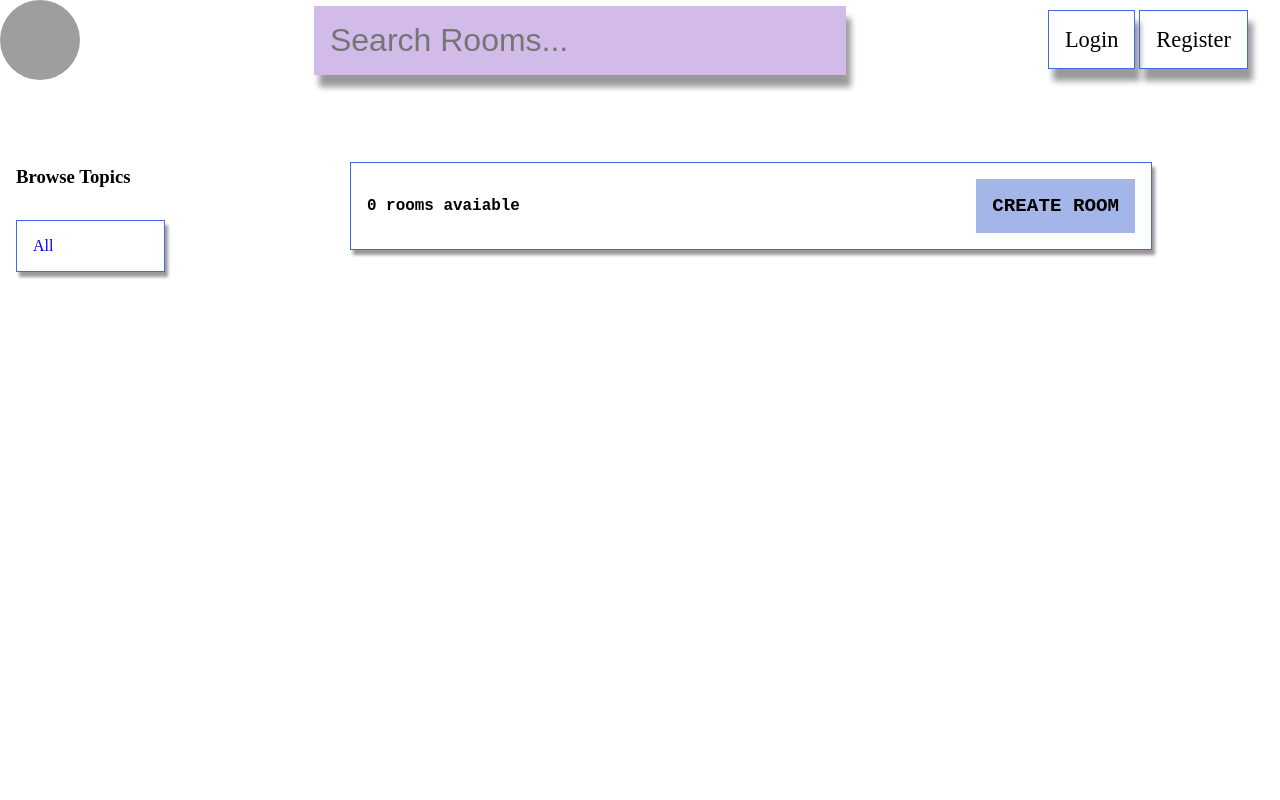
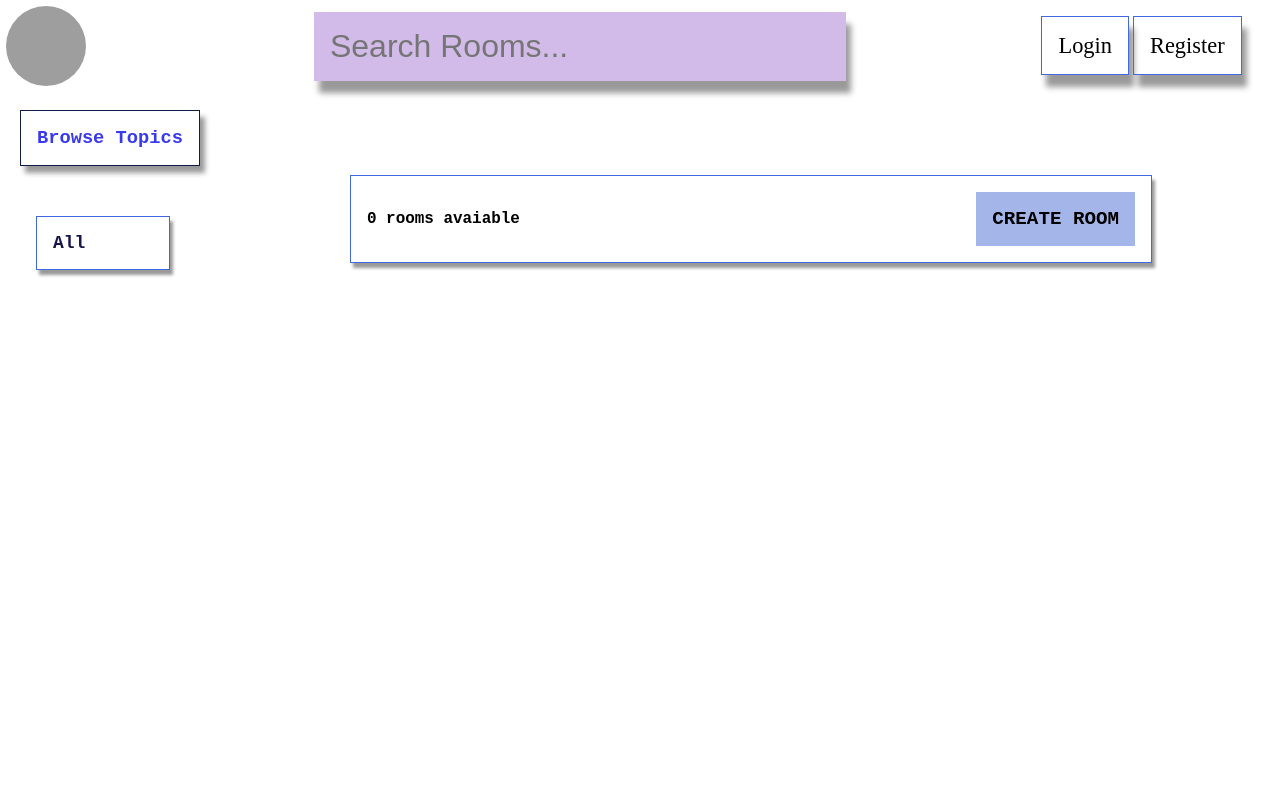
Before and after one commit to munzurkolkiran/Django-ForumApp, a Django app: page / in a window 1280 px wide. Run offline with Django 4.2, Linux system fonts and the light colour scheme; data that the repository does not hold is empty; grey boxes are pictures that could not be loaded.

Commit message:
anasayfa style'lari yapildi

```diff
--- a/base/templates/base/home.html
+++ b/base/templates/base/home.html
@@ -14,30 +14,65 @@
         grid-template-columns: 1fr 3fr;
     }
 
+    .h3 {
+        border: 1px solid rgb(15, 29, 70);
+        box-shadow: 5px 7px 5px rgba(0, 0, 0, .4);
+        padding: 1rem;
+    }
+
+    .fixed {
+        position: fixed;
+        overflow-x: hidden;
+        height: 35rem;
+        overflow: auto;
+        padding-right: 2rem;
+        top: 25%;
+        font-family: 'Courier New', Courier, monospace;
+        font-weight: 800;
+        margin-left: 20px;
+    }
+
     .home-sidebar {
         padding: 1rem;
         text-align: center;
-        position: fixed;
         top: 150px;
         display: flex;
         flex-direction: column;
+        width: 100px;
     }
 
     .sidebar-header {
         margin-bottom: 2rem;
+        position: fixed;
+        top: 110px;
+        color: rgb(57, 57, 237);
     }
 
-    .home-sidebar a {
+    .home-sidebar-header {
         display: flex;
         text-decoration: none;
         padding: 1rem;
         border: 1px solid royalblue;
         width: 100%;
         box-shadow: 3px 5px 3px rgba(0, 0, 0, .4);
+        text-align: center;
+        font-size: large;
+        color: rgb(22, 22, 77);
     }
 
     .topics {
         margin-top: 1rem;
+    }
+
+    .topics a {
+        color: rgb(57, 57, 237);
+        display: flex;
+        text-decoration: none;
+        padding: 1rem;
+        border: 1px solid royalblue;
+        width: 100%;
+        box-shadow: 3px 5px 3px rgba(0, 0, 0, .4);
+        text-align: center;
     }
 
     .home-main {
@@ -127,16 +162,19 @@
 
 
 <div class="home-container">
-    <div class="home-sidebar">
+    <div class="fixed">
         <div class="sidebar-header">
-            <h3>Browse Topics</h3>
+            <h3 class="h3">Browse Topics</h3>
         </div>
-        <div>
-            <a href="{% url 'home' %}">All</a> {% for topic in topics %}
-            <div class="topics">
-                <a href="{% url 'home' %}?q={{topic.name}}">{{topic.name}}</a>
+        <div class="home-sidebar">
+
+            <div>
+                <a class="home-sidebar-header" href="{% url 'home' %}">All</a> {% for topic in topics %}
+                <div class="topics">
+                    <a href="{% url 'home' %}?q={{topic.name}}">{{topic.name}}</a>
+                </div>
+                {% endfor %}
             </div>
-            {% endfor %}
         </div>
     </div>
 
--- a/templates/main.html
+++ b/templates/main.html
@@ -5,11 +5,34 @@
     <meta charset="UTF-8">
     <meta http-equiv="X-UA-Compatible" content="IE=edge">
     <meta name="viewport" content="width=device-width, initial-scale=1.0">
-    <title>documents</title>
+    <title>Blog</title>
+    <style>
+        /* width */
+
+         ::-webkit-scrollbar {
+            width: 10px;
+        }
+        /* Track */
+
+         ::-webkit-scrollbar-track {
+            background: #f1f1f1;
+        }
+        /* Handle */
+
+         ::-webkit-scrollbar-thumb {
+            background: #888;
+        }
+        /* Handle on hover */
+
+         ::-webkit-scrollbar-thumb:hover {
+            background: #555;
+        }
+    </style>
 </head>
 
 <body>
     {% include 'navbar.html' %} {% if messages %}
+
     <ul class="messages">
         {% for message in messages %}
         <li>{{ message }}</li>
--- a/templates/navbar.html
+++ b/templates/navbar.html
@@ -4,6 +4,7 @@
         align-items: center;
         justify-content: space-between;
         margin-bottom: 2rem;
+        padding: 0.4rem;
     }
 
     .logo {
@@ -36,10 +37,6 @@
         display: flex;
     }
 
-    .links {
-        text-transform: lowercase;
-    }
-
     .link {
         font-size: 1.4rem;
         padding: 1rem;
@@ -60,9 +57,11 @@
 
 
 <div class="navbar">
-    <a href="/" class="logo">
-        <img src="https://raw.githubusercontent.com/munzurkolkiran/logo/main/logo.jpg">
-    </a>
+    <div class="navbar-logo">
+        <a href="/" class="logo">
+            <img src="https://raw.githubusercontent.com/munzurkolkiran/logo/main/logo.jpg">
+        </a>
+    </div>
     <div class="search">
         <form method="GET" action="{% url 'home' %}">
             <input class="search-input" type="text" name="q" placeholder="Search Rooms..." />
@@ -73,7 +72,7 @@
             {% if request.user.is_authenticated %}
             <p class="hello">Hello {{request.user}}</p>
         </div>
-        <div>
+        <div class="navbar-link">
             <a href="{% url 'logout' %}" class="link">Logout</a> {% else %}
             <a href="{% url 'login' %}" class="link">Login</a>
             <a href="{% url 'register' %}" class="link">Register</a> {% endif %}
```
